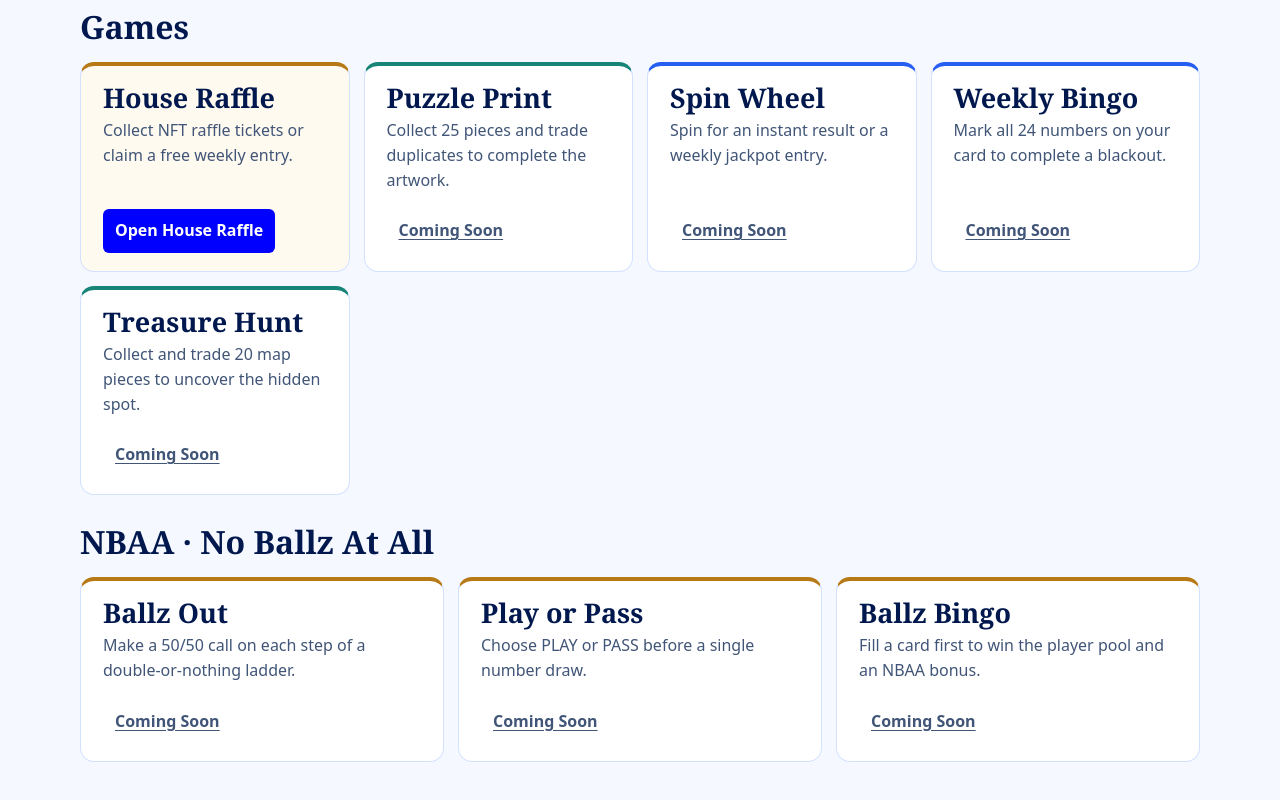
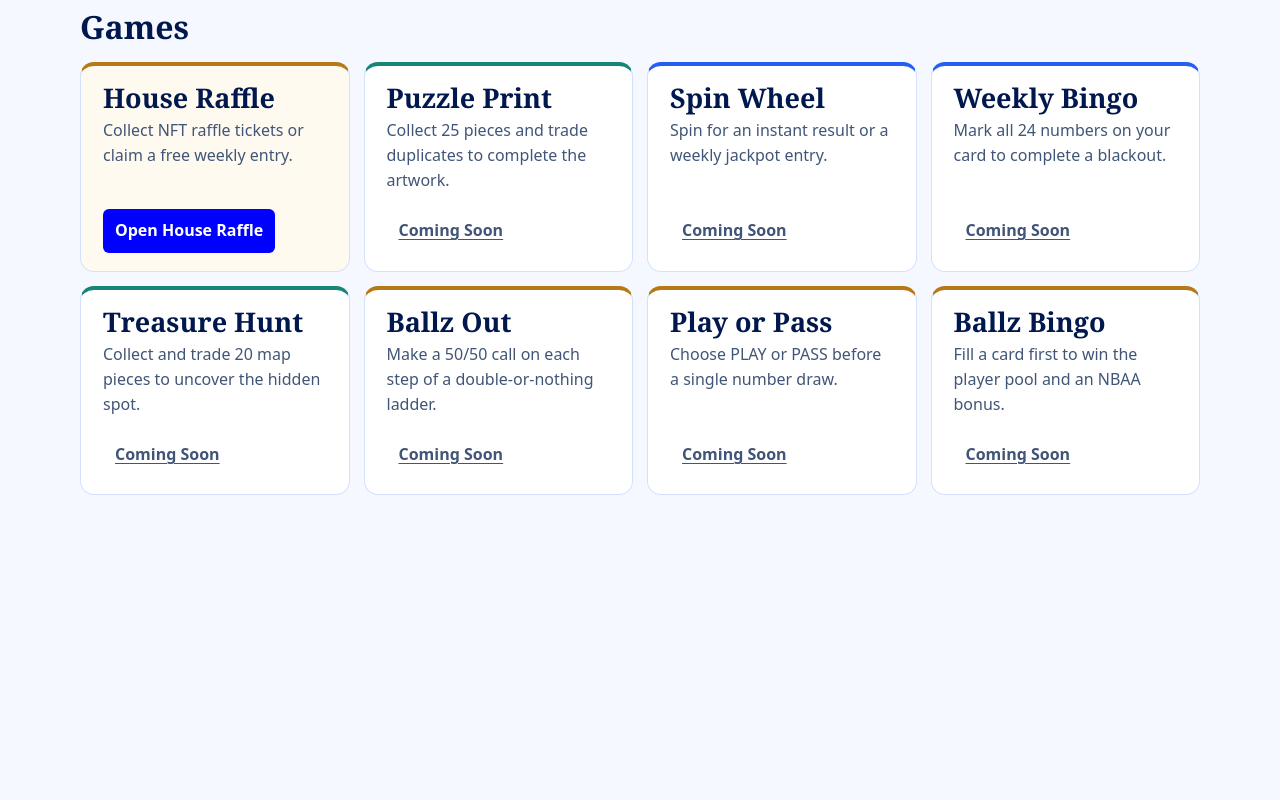
Before and after one commit to anshujoshi15-web/arcade, a website with bundled scripts: page raffle/public/arcade.html in a window 1280 px wide. Shown: the part 713-1513 px from the top of the page. After the commit the page ends 1292 px from the top, so only its background shows below. Built offline with nearby package versions, Linux system fonts and the light colour scheme.

Commit message:
Remove NBAA group heading from Arcade homepage

```diff
--- a/raffle/public/arcade.html
+++ b/raffle/public/arcade.html
@@ -94,9 +94,6 @@ footer{background:white;border-top:1px solid var(--line);color:var(--muted);font
 <li><div><h3>Spin Wheel</h3><p>Spin for an instant result or a weekly jackpot entry.</p></div><a class="upcoming" href="/spin-wheel" aria-label="Spin Wheel · Coming Soon">Coming Soon</a></li>
 <li><div><h3>Weekly Bingo</h3><p>Mark all 24 numbers on your card to complete a blackout.</p></div><a class="upcoming" href="/weekly-bingo" aria-label="Weekly Bingo · Coming Soon">Coming Soon</a></li>
 <li><div><h3>Treasure Hunt</h3><p>Collect and trade 20 map pieces to uncover the hidden spot.</p></div><a class="upcoming" href="/treasure-hunt" aria-label="Treasure Hunt · Coming Soon">Coming Soon</a></li>
-</ul>
-<h2>NBAA · No Ballz At All</h2>
-<ul class="game-list">
 <li><div><h3>Ballz Out</h3><p>Make a 50/50 call on each step of a double-or-nothing ladder.</p></div><a class="upcoming" href="/ballz-out" aria-label="Ballz Out · Coming Soon">Coming Soon</a></li>
 <li><div><h3>Play or Pass</h3><p>Choose PLAY or PASS before a single number draw.</p></div><a class="upcoming" href="/play-or-pass" aria-label="Play or Pass · Coming Soon">Coming Soon</a></li>
 <li><div><h3>Ballz Bingo</h3><p>Fill a card first to win the player pool and an NBAA bonus.</p></div><a class="upcoming" href="/ballz-bingo" aria-label="Ballz Bingo · Coming Soon">Coming Soon</a></li>
```
